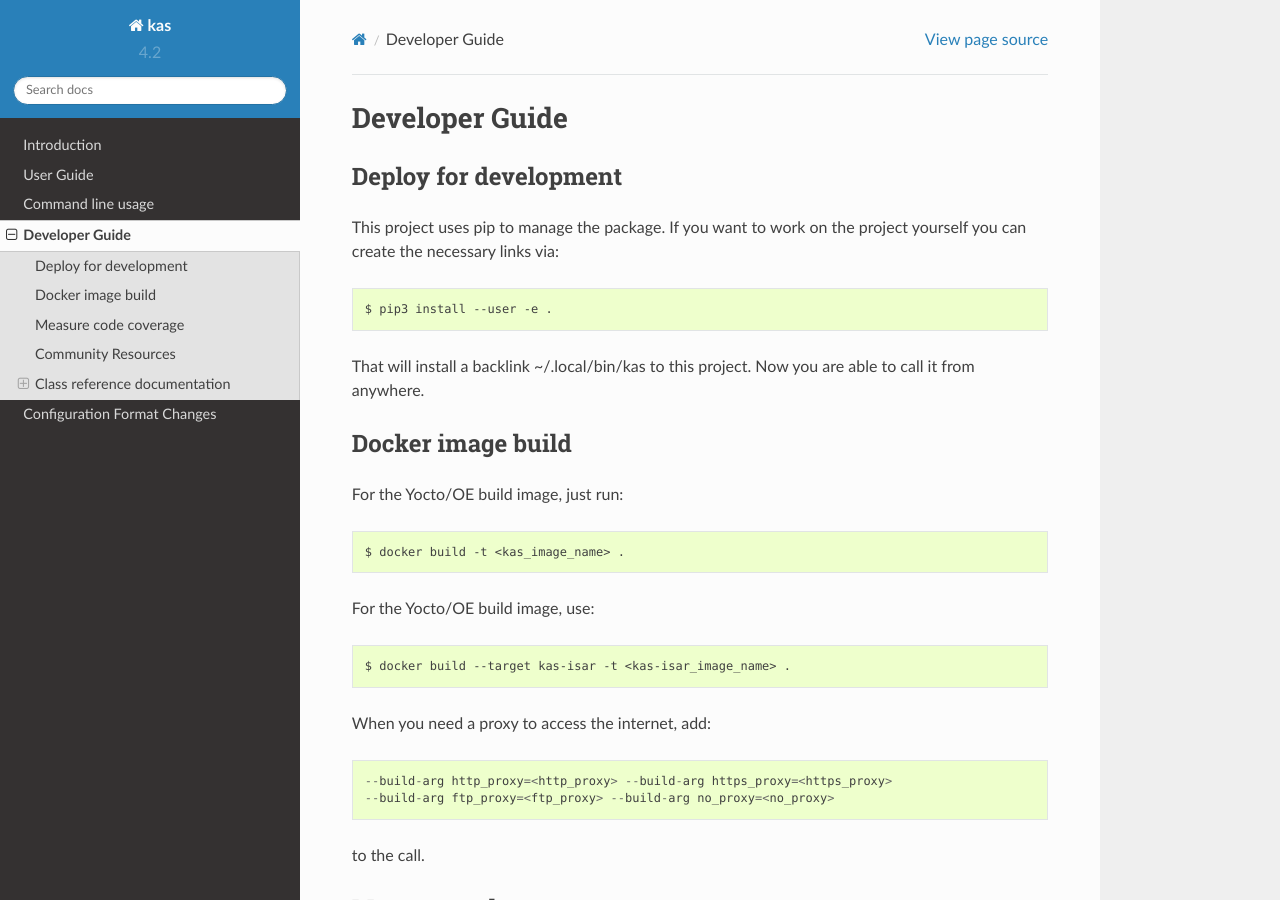
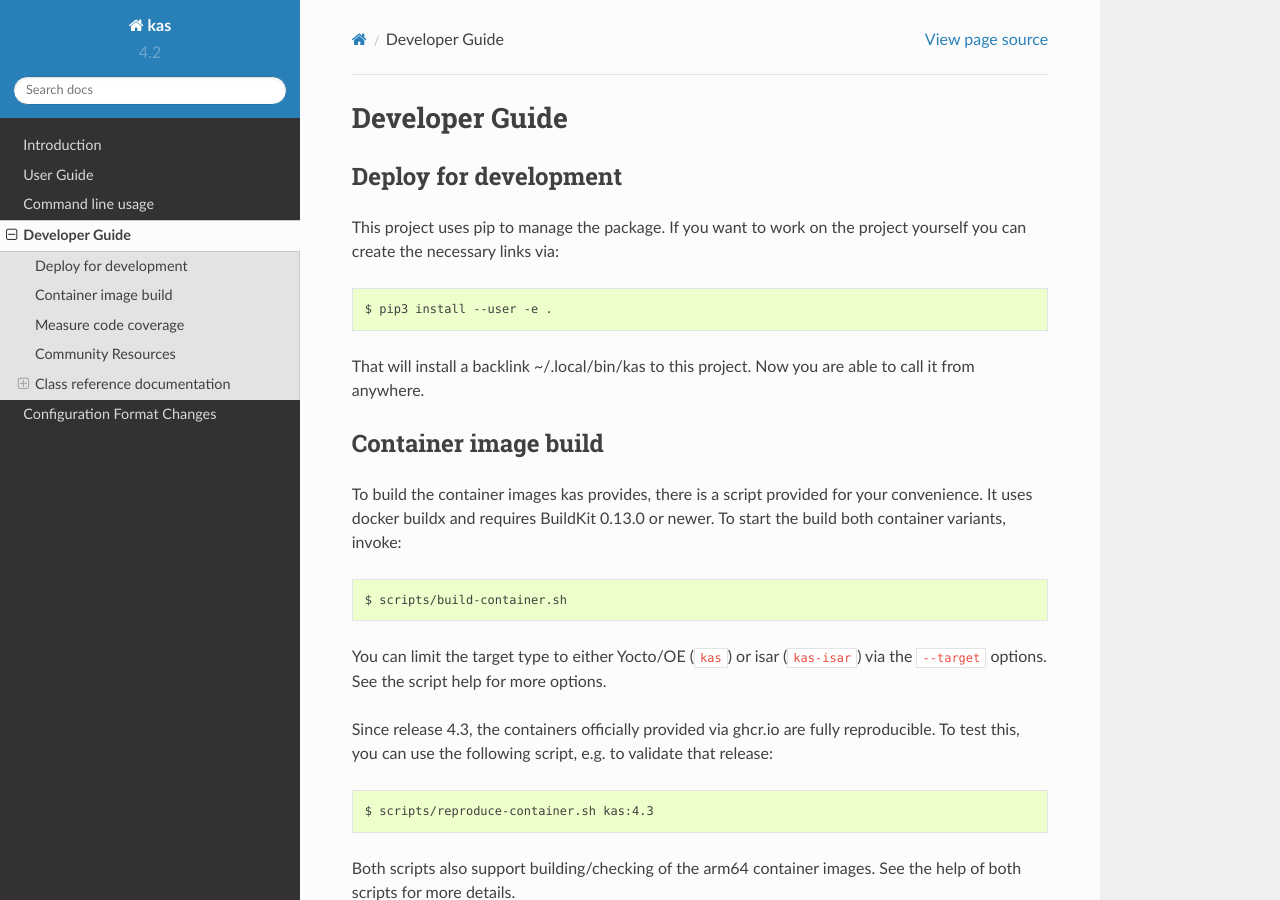
Before and after one commit to siemens/kas, a Sphinx documentation site: the page built from docs/devguide.rst, in a window 1280 px wide and 900 px high. Built offline with Sphinx 7.4.7 and the Read the Docs theme 2.0.0, drawn with Linux system fonts in a browser that asks for light colours.

Commit message:
docs: Update devguide to latest changes on container images
Document the new build process and the reproducibility check.

Signed-off-by: Jan Kiszka <jan.kiszka@siemens.com>

```diff
--- a/docs/devguide.rst
+++ b/docs/devguide.rst
@@ -13,23 +13,27 @@ That will install a backlink ~/.local/bin/kas to this project. Now you are
 able to call it from anywhere.
 
 
-Docker image build
-------------------
+Container image build
+---------------------
 
-For the Yocto/OE build image, just run::
+To build the container images kas provides, there is a script provided for
+your convenience. It uses docker buildx and requires BuildKit 0.13.0 or newer.
+To start the build both container variants, invoke::
 
-    $ docker build -t <kas_image_name> .
+    $ scripts/build-container.sh
 
-For the Yocto/OE build image, use::
+You can limit the target type to either Yocto/OE (``kas``) or isar
+(``kas-isar``) via the ``--target`` options. See the script help for more
+options.
 
-    $ docker build --target kas-isar -t <kas-isar_image_name> .
+Since release 4.3, the containers officially provided via ghcr.io are fully
+reproducible. To test this, you can use the following script, e.g. to validate
+that release::
 
-When you need a proxy to access the internet, add::
+    $ scripts/reproduce-container.sh kas:4.3
 
-    --build-arg http_proxy=<http_proxy> --build-arg https_proxy=<https_proxy>
-    --build-arg ftp_proxy=<ftp_proxy> --build-arg no_proxy=<no_proxy>
-
-to the call.
+Both scripts also support building/checking of the arm64 container images. See
+the help of both scripts for more details.
 
 
 Measure code coverage
```
